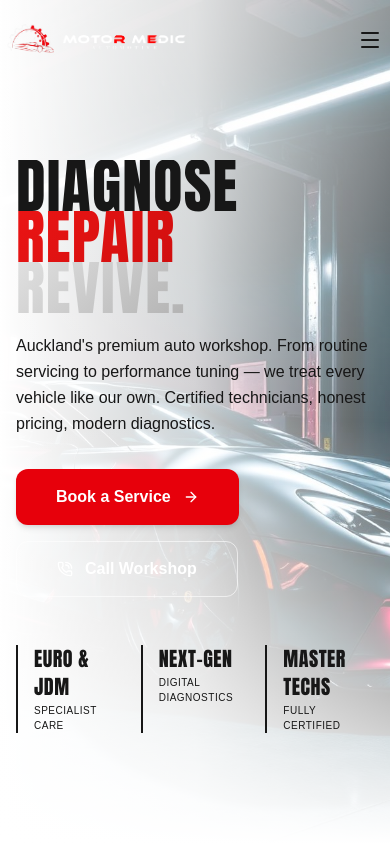
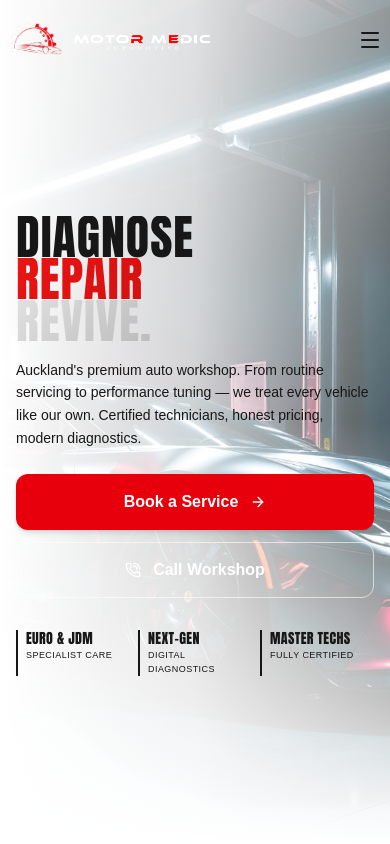
Before and after one commit to Gayathri-KS101/motor-medic, a Next.js app: page / in a window 390 px wide. Shown: the top 844 px of the page. Built offline with nearby package versions, Linux system fonts and the light colour scheme.

Commit message:
fix: adjust responsiveness of footer and navbar

```diff
--- a/app/components/Navbar.tsx
+++ b/app/components/Navbar.tsx
@@ -1,14 +1,14 @@
 "use client";
 
 import { useEffect, useState } from "react";
-import { Menu, X, Wrench } from "lucide-react";
+import { Menu, X } from "lucide-react";
 import { Button } from "./ui/button";
 
 const links = [
-  { href: "#home", label: "Home" },
+  { href: "#home",     label: "Home"     },
   { href: "#services", label: "Services" },
-  { href: "#about", label: "About" },
-  { href: "#contact", label: "Contact" },
+  { href: "#about",    label: "About"    },
+  { href: "#contact",  label: "Contact"  },
 ];
 
 export const Navbar = () => {
@@ -31,65 +31,53 @@ export const Navbar = () => {
     >
       <nav className="container flex items-center justify-between h-20 lg:h-24">
 
+        {/* ── Logo + Wordmark ── */}
         <a
           href="#home"
-    className="flex items-center gap-1 md:gap-2 shrink-0 leading-none"
+          className="flex items-center gap-1.5 sm:gap-2 shrink-0 leading-none"
         >
-    {/* LOGO */}
+          {/* Logo icon
+              360px mobile : w-16 (64px)  ← was w-14 (56px)
+              sm  640px+   : w-20 (80px)  ← was w-16
+              md  768px+   : w-24 (96px)  ← was w-20
+              lg  1024px+  : w-28 (112px) ← was w-24
+          */}
           <img
             src="/navbar/LOGO PNG.png"
             alt="MotorMedic Logo"
-      className="
-        block
-        w-14 sm:w-16 md:w-20 lg:w-24
-        h-auto
-        object-contain
-      "
+            className="block w-16 sm:w-20 md:w-24 lg:w-28 h-auto object-contain"
           />
 
-    {/* TEXT */}
-    {/* TEXT */}
+          {/* Wordmark text image
+              360px mobile : w-36 (144px) ← was w-32 (128px)
+              sm  640px+   : w-44 (176px) ← was w-40
+              md  768px+   : w-56 (224px) ← was w-52
+              lg  1024px+  : w-64 (256px) ← was w-60
+              xl  1280px+  : w-72 (288px) ← was w-68
+          */}
           <img
             src="/navbar/FONT PNG.png"
             alt="MotorMedic"
-  className="
-    block
-    w-32 sm:w-40 md:w-52 lg:w-60 xl:w-68
-    h-auto
-    object-contain
-  "
+            className="block w-36 sm:w-44 md:w-56 lg:w-64 xl:w-72 h-auto object-contain"
           />
         </a>
 
-
-
+        {/* ── Desktop nav links ── */}
         <ul className="hidden md:flex items-center gap-8">
           {links.map((l) => (
             <li key={l.href}>
               <a
                 href={l.href}
                 className="
-          relative
-          px-1 py-2
-          text-sm
-          font-medium
-          text-foreground/75
-          hover:text-white
-          transition-colors
-          duration-300
-
-          after:absolute
-          after:left-0
-          after:-bottom-0.5
-          after:h-[2px]
-          after:w-full
-          after:origin-left
-          after:scale-x-0
-          after:bg-white
-          after:shadow-[0_0_10px_rgba(255,255,255,0.9)]
-          after:transition-transform
-          after:duration-300
-
+                  relative px-1 py-2
+                  text-sm font-medium
+                  text-foreground/75 hover:text-white
+                  transition-colors duration-300
+                  after:absolute after:left-0 after:-bottom-0.5
+                  after:h-[2px] after:w-full
+                  after:origin-left after:scale-x-0
+                  after:bg-white after:shadow-[0_0_10px_rgba(255,255,255,0.9)]
+                  after:transition-transform after:duration-300
                   hover:after:scale-x-100
                 "
               >
@@ -99,12 +87,14 @@ export const Navbar = () => {
           ))}
         </ul>
 
+        {/* ── Desktop CTA ── */}
         <div className="hidden md:block">
           <Button variant="hero" size="sm" asChild>
             <a href="#contact">Book Now</a>
           </Button>
         </div>
 
+        {/* ── Mobile hamburger ── */}
         <button
           className="md:hidden text-foreground p-2"
           onClick={() => setOpen((v) => !v)}
@@ -114,9 +104,10 @@ export const Navbar = () => {
         </button>
       </nav>
 
+      {/* ── Mobile drawer ── */}
       {open && (
         <div className="md:hidden container mt-4 pb-4 animate-fade-up">
-          <ul className="flex flex-col gap-2 bg-card border border-border rounded-2xl p-4">
+          <ul className="flex flex-col gap-2 bg-card border border-border rounded-2xl p-4 backdrop-blur-sm">
             {links.map((l) => (
               <li key={l.href}>
                 <a
--- a/app/components/home/Hero.tsx
+++ b/app/components/home/Hero.tsx
@@ -1,6 +1,6 @@
 "use client";
 import { useEffect, useRef } from "react";
-import { ArrowRight, PhoneCall, MapPin } from "lucide-react";
+import { ArrowRight, PhoneCall } from "lucide-react";
 import { Button } from "../ui/button";
 import { gsap } from "gsap";
 
@@ -8,13 +8,11 @@ export const Hero = () => {
   const containerRef = useRef<HTMLDivElement>(null);
 
   useEffect(() => {
-    // Setup clean GSAP context for safe React scoped targeting
     const ctx = gsap.context(() => {
       const tl = gsap.timeline({
         defaults: { ease: "power4.out", duration: 0.9 },
       });
 
-      // Sequential entry animation flow
       tl.fromTo(".animate-badge", { opacity: 0, y: -25 }, { opacity: 1, y: 0 })
         .fromTo(
           ".animate-title-line",
@@ -37,7 +35,6 @@ export const Hero = () => {
         );
     }, containerRef);
 
-    // Cleanup animations on unmount
     return () => ctx.revert();
   }, []);
 
@@ -45,8 +42,9 @@ export const Hero = () => {
     <section
       id="home"
       ref={containerRef}
-className="relative min-h-screen flex items-center overflow-hidden px-4 sm:px-6 md:px-4 lg:px-5 xl:px-4" >
-      {/* Background Image Setup */}
+      className="relative min-h-screen flex items-center overflow-hidden px-4 sm:px-6 md:px-4 lg:px-5 xl:px-4"
+    >
+      {/* Background Image */}
       <img
         src="/hero-workshop/hero-workshop.jpg"
         alt="MotorMedic Auckland workshop interior with mechanic servicing a sports car"
@@ -54,41 +52,67 @@ className="relative min-h-screen flex items-center overflow-hidden px-4 sm:px-6
         height={1280}
         className="absolute inset-0 w-full h-full object-cover"
       />
+
       {/* Gradient Vignettes */}
       <div className="absolute inset-0 bg-gradient-to-r from-background via-background/80 to-background/30" />
       <div className="absolute inset-0 bg-gradient-to-t from-background via-transparent to-background/40" />
 
-      {/* Main Content Area */}
+      {/* Main Content */}
       <div className="container relative z-10 pt-24 pb-12 md:pt-28 md:pb-14">
         <div className="max-w-3xl">
 
-          {/* Location Badge */}
-
-
-          {/* Heading - Split by block spans for precise GSAP staggering */}
-          <h1 className="font-display text-6xl md:text-8xl lg:text-9xl leading-[0.85] mb-5 overflow-hidden">
+          {/* Heading
+              Mobile  : text-5xl  (~48px) — fits 320–430px screens comfortably
+              sm 640+ : text-6xl  (~60px)
+              md 768+ : text-7xl  (~72px)
+              lg 1024+: text-8xl  (~96px)
+              xl 1280+: text-9xl  (~128px) — original desktop size
+          */}
+          <h1 className="
+            font-display leading-[0.88]
+            text-5xl
+            sm:text-6xl
+            md:text-7xl
+            lg:text-8xl
+            xl:text-9xl
+            mb-4 sm:mb-5
+            overflow-hidden
+          ">
             <span className="block animate-title-line opacity-0">DIAGNOSE</span>
             <span className="block text-gradient-primary animate-title-line opacity-0">REPAIR</span>
             <span className="block text-gradient-silver animate-title-line opacity-0">REVIVE.</span>
           </h1>
 
-          {/* Subtext Description */}
-          <p className="animate-desc opacity-0 text-base md:text-lg text-muted-foreground max-w-xl mb-8 leading-relaxed">
+          {/* Description
+              Slightly smaller on mobile, grows at md+
+          */}
+          <p className="
+            animate-desc opacity-0
+            text-sm
+            sm:text-base
+            md:text-lg
+            text-muted-foreground
+            max-w-xl
+            mb-6 sm:mb-8
+            leading-relaxed
+          ">
             Auckland's premium auto workshop. From routine servicing to performance tuning —
             we treat every vehicle like our own. Certified technicians, honest pricing, modern diagnostics.
           </p>
 
-          {/* Call To Actions */}
-          <div className="flex flex-wrap gap-4 mb-12">
+          {/* CTAs
+              Stack vertically on very small screens, row from sm+
+          */}
+          <div className="flex flex-col sm:flex-row flex-wrap gap-3 sm:gap-4 mb-8 sm:mb-12">
             <div className="animate-cta opacity-0">
-              <Button variant="hero" size="xl" asChild>
+              <Button variant="hero" size="xl" className="w-full sm:w-auto" asChild>
                 <a href="#contact">
                   Book a Service <ArrowRight className="ml-1" />
                 </a>
               </Button>
             </div>
             <div className="animate-cta opacity-0">
-              <Button variant="outlineGlow" size="xl" asChild>
+              <Button variant="outlineGlow" size="xl" className="w-full sm:w-auto" asChild>
                 <a href="tel:+6499000000">
                   <PhoneCall className="mr-1" /> Call Workshop
                 </a>
@@ -96,16 +120,38 @@ className="relative min-h-screen flex items-center overflow-hidden px-4 sm:px-6
             </div>
           </div>
 
-          {/* Core Feature Value Propositions (Replacing old review/history stats) */}
-          <div className="grid grid-cols-3 gap-4 md:gap-6 max-w-xl lg:max-w-3xl ">
+          {/* Feature cards
+              Mobile : compact text, tighter padding
+              md+    : restore original sizing
+          */}
+          <div className="grid grid-cols-3 gap-2 sm:gap-4 md:gap-6 max-w-xl lg:max-w-3xl">
             {[
-              { title: "EURO & JDM", subtitle: "Specialist Care" },
-              { title: "NEXT-GEN", subtitle: "Digital Diagnostics" },
-              { title: "MASTER TECHS", subtitle: "Fully Certified" },
+              { title: "EURO & JDM",    subtitle: "Specialist Care"      },
+              { title: "NEXT-GEN",      subtitle: "Digital Diagnostics"  },
+              { title: "MASTER TECHS",  subtitle: "Fully Certified"      },
             ].map((f) => (
-              <div key={f.subtitle} className="animate-feature opacity-0 border-l-2 border-primary pl-4">
-                <div className="font-display text-xl md:text-2xl text-foreground tracking-wide">{f.title}</div>
-                <div className="text-[10px] md:text-xs uppercase tracking-wider text-muted-foreground mt-0.5">
+              <div
+                key={f.subtitle}
+                className="animate-feature opacity-0 border-l-2 border-primary pl-2 sm:pl-4"
+              >
+                {/* Title: smaller on mobile so it doesn't wrap awkwardly */}
+                <div className="
+                  font-display tracking-wide text-foreground
+                  text-sm
+                  sm:text-lg
+                  md:text-xl
+                  lg:text-2xl
+                  leading-tight
+                ">
+                  {f.title}
+                </div>
+                {/* Subtitle: hide on very small screens, show from xs+ */}
+                <div className="
+                  uppercase tracking-wider text-muted-foreground mt-0.5
+                  text-[9px]
+                  sm:text-[10px]
+                  md:text-xs
+                ">
                   {f.subtitle}
                 </div>
               </div>
--- a/app/globals.css
+++ b/app/globals.css
@@ -30,13 +30,11 @@ body {
 @tailwind utilities;
 
 /* ─────────────────────────────────────────────
-   DESIGN SYSTEM
-   All colors MUST be HSL.
+   DESIGN SYSTEM — All colors MUST be HSL.
 ───────────────────────────────────────────── */
 
 @layer base {
   :root {
-    /* MotorMedic — Black / Red / Silver */
     --background: 0 0% 6%;
     --foreground: 0 0% 96%;
 
@@ -94,32 +92,23 @@ body {
   .dark {
     --background: 222.2 84% 4.9%;
     --foreground: 210 40% 98%;
-
     --card: 222.2 84% 4.9%;
     --card-foreground: 210 40% 98%;
-
     --popover: 222.2 84% 4.9%;
     --popover-foreground: 210 40% 98%;
-
     --primary: 210 40% 98%;
     --primary-foreground: 222.2 47.4% 11.2%;
-
     --secondary: 217.2 32.6% 17.5%;
     --secondary-foreground: 210 40% 98%;
-
     --muted: 217.2 32.6% 17.5%;
     --muted-foreground: 215 20.2% 65.1%;
-
     --accent: 217.2 32.6% 17.5%;
     --accent-foreground: 210 40% 98%;
-
     --destructive: 0 62.8% 30.6%;
     --destructive-foreground: 210 40% 98%;
-
     --border: 217.2 32.6% 17.5%;
     --input: 217.2 32.6% 17.5%;
     --ring: 212.7 26.8% 83.9%;
-
     --sidebar-background:        240 5.9% 10%;
     --sidebar-foreground:        240 4.8% 95.9%;
     --sidebar-primary:           224.3 76.3% 48%;
@@ -135,7 +124,6 @@ body {
   body {
     font-family: 'Inter', system-ui, sans-serif;
   }
-
   h1, h2, h3, .font-display {
     font-family: 'Bebas Neue', Impact, sans-serif;
     letter-spacing: 0.02em;
@@ -158,22 +146,18 @@ body {
 }
 
 /* ─────────────────────────────────────────────
-   MARQUEE  (shared utility, used in multiple sections)
+   MARQUEE
 ───────────────────────────────────────────── */
 
-/* Legacy class used elsewhere in the project */
 .marquee {
   animation: marquee 28s linear infinite;
 }
-.marquee:hover {
-  animation-play-state: paused;
-}
+.marquee:hover { animation-play-state: paused; }
 @keyframes marquee {
   from { transform: translateX(0); }
   to   { transform: translateX(-50%); }
 }
 
-/* Footer marquee (slightly slower, separate keyframe name to avoid conflict) */
 @keyframes marquee-scroll {
   from { transform: translateX(0); }
   to   { transform: translateX(-50%); }
@@ -181,27 +165,28 @@ body {
 .marquee-track {
   display: flex;
   width: max-content;
+  will-change: transform;
   animation: marquee-scroll 30s linear infinite;
 }
-.marquee-track:hover {
-  animation-play-state: paused;
-}
+.marquee-track:hover { animation-play-state: paused; }
 
-/* Soft fade mask on both edges */
 .marquee-fade {
   overflow: hidden;
   width: 100%;
+  min-width: 0;
   -webkit-mask-image: linear-gradient(to right, transparent 0%, black 12%, black 88%, transparent 100%);
           mask-image: linear-gradient(to right, transparent 0%, black 12%, black 88%, transparent 100%);
 }
 
 /* ─────────────────────────────────────────────
-   FOOTER — LAYOUT
+   FOOTER — ROOT
 ───────────────────────────────────────────── */
 
 .footer-root {
   position: relative;
   overflow: hidden;
+  width: 100%;
+  box-sizing: border-box;
   background: radial-gradient(
     ellipse 80% 60% at 50% 0%,
     rgba(110,8,8,0.42)  0%,
@@ -211,7 +196,6 @@ body {
   );
 }
 
-/* Grain texture — decorative overlay rendered behind all content */
 .footer-grain::before {
   content: '';
   position: absolute;
@@ -222,13 +206,14 @@ body {
   z-index: 0;
 }
 
-/* Stacks children above the grain layer */
 .footer-content {
   position: relative;
   z-index: 1;
+  width: 100%;
+  box-sizing: border-box;
+  min-width: 0;
 }
 
-/* Ambient crimson radial bloom at the top edge */
 .footer-bloom {
   position: absolute;
   top: 0;
@@ -241,34 +226,23 @@ body {
   z-index: 0;
 }
 
-/* 4-column info grid */
-.footer-grid {
-  max-width: 1420px;
-  margin: 0 auto;
-  padding: 3.2rem 1.6rem 2.4rem;
-  display: grid;
-  grid-template-columns: minmax(280px, 1.25fr) repeat(3, minmax(160px, 1fr));
-  gap: 3.5rem;
-}
-
 /* ─────────────────────────────────────────────
    FOOTER — DIVIDERS
 ───────────────────────────────────────────── */
 
-/* Metallic silver top-divider with soft blur halo */
 .silver-divider {
   height: 1px;
   position: relative;
   margin: 0 4%;
   background: linear-gradient(
     to right,
-    transparent            0%,
+    transparent 0%,
     rgba(200,200,210,0.08) 15%,
     rgba(220,215,225,0.55) 38%,
     rgba(255,252,255,0.85) 50%,
     rgba(220,215,225,0.55) 62%,
     rgba(200,200,210,0.08) 85%,
-    transparent           100%
+    transparent 100%
   );
 }
 .silver-divider::after {
@@ -280,7 +254,6 @@ body {
   opacity: 0.5;
 }
 
-/* Thin crimson separator between marquee and grid */
 .crimson-divider {
   height: 1px;
   margin: 0 6%;
@@ -299,13 +272,15 @@ body {
 ───────────────────────────────────────────── */
 
 .footer-brands-section {
-  padding: 3.5rem 0;
+  padding: 2.8rem 0;
+  overflow: hidden;
+  width: 100%;
+  box-sizing: border-box;
 }
 
 .footer-brands-label {
   text-align: center;
-  margin-bottom: 2.5rem;
-  /* optical centre offset for wide letter-spacing */
+  margin-bottom: 2rem;
   padding-left: 0.5em;
   font-size: 0.65rem;
   font-weight: 500;
@@ -314,35 +289,45 @@ body {
   color: rgba(190,185,195,0.55);
 }
 
+/* Mobile-first brand items */
 .brand-item {
   display: flex;
   flex-direction: column;
   align-items: center;
-  min-width: 140px;
-  padding: 0 1.5rem;
+  min-width: 80px;
+  padding: 0 0.75rem;
   opacity: 0.5;
+  flex-shrink: 0;
   transition: opacity 0.35s ease, transform 0.35s ease;
   cursor: default;
 }
-.brand-item:hover {
-  opacity: 1;
-  transform: translateY(-3px);
-}
+.brand-item:hover { opacity: 1; transform: translateY(-3px); }
 
 .brand-item img {
-  height: 2.6rem;
+  height: clamp(1.5rem, 3.5vw, 2.6rem);
+  max-width: 64px;
   width: auto;
   object-fit: contain;
-  margin-bottom: 0.75rem;
+  margin-bottom: 0.6rem;
   filter: grayscale(100%) brightness(1.6) contrast(0.9);
 }
 
 .brand-item span {
-  font-size: 0.6rem;
+  font-size: clamp(0.45rem, 1.1vw, 0.6rem);
   font-weight: 600;
-  letter-spacing: 0.28em;
+  letter-spacing: 0.22em;
   text-transform: uppercase;
   color: rgba(185,182,192,0.7);
+  white-space: nowrap;
+}
+
+@media (min-width: 640px) {
+  .brand-item { min-width: 110px; padding: 0 1.1rem; }
+}
+@media (min-width: 1100px) {
+  .brand-item { min-width: 140px; padding: 0 1.5rem; }
+  .brand-item img { height: 2.6rem; max-width: none; margin-bottom: 0.75rem; }
+  .brand-item span { font-size: 0.6rem; letter-spacing: 0.28em; }
 }
 
 /* ─────────────────────────────────────────────
@@ -355,27 +340,34 @@ body {
   gap: 0.7rem;
   margin-bottom: 1rem;
   text-decoration: none;
+  max-width: 100%;
 }
 
 .footer-brand-logo {
-  width: clamp(4.8rem, 7vw, 5.8rem);
+  width: clamp(3.8rem, 7vw, 5.8rem);
   height: auto;
   object-fit: contain;
   display: block;
+  flex-shrink: 0;
 }
 
 .footer-brand-wordmark {
-  width: clamp(10rem, 14vw, 13rem);
+  width: clamp(8rem, 14vw, 13rem);
   height: auto;
   object-fit: contain;
   display: block;
+  flex-shrink: 1;
+  min-width: 0;
 }
 
 .footer-brand-desc {
   font-size: 0.8rem;
   color: rgba(170,165,178,0.7);
   line-height: 1.7;
-  max-width: 240px;
+  max-width: 100%;
+}
+@media (min-width: 640px) {
+  .footer-brand-desc { max-width: 280px; }
 }
 
 .footer-social-row {
@@ -398,7 +390,7 @@ body {
 }
 
 /* ─────────────────────────────────────────────
-   FOOTER — INFO LISTS (address / contact / hours)
+   FOOTER — INFO LISTS
 ───────────────────────────────────────────── */
 
 .footer-info-link {
@@ -409,10 +401,12 @@ body {
   gap: 0.5rem;
   text-decoration: none;
   transition: color 0.2s ease;
+  word-break: break-word;
+  overflow-wrap: anywhere;
+  min-width: 0;
+  width: 100%;
 }
-.footer-info-link:hover {
-  color: rgba(220,220,230,0.9);
-}
+.footer-info-link:hover { color: rgba(220,220,230,0.9); }
 
 .footer-info-list {
   list-style: none;
@@ -420,9 +414,11 @@ body {
   margin: 0;
   display: flex;
   flex-direction: column;
+  width: 100%;
+  min-width: 0;
 }
 .footer-info-list.gap-contact { gap: 0.85rem; }
-.footer-info-list.gap-hours   { gap: 0.7rem;  }
+.footer-info-list.gap-hours   { gap: 0.7rem; }
 
 .footer-hours-item {
   display: flex;
@@ -431,9 +427,7 @@ body {
   font-size: 0.82rem;
   color: rgba(155,150,165,0.75);
 }
-.footer-hours-item.closed {
-  color: rgba(130,125,140,0.55);
-}
+.footer-hours-item.closed { color: rgba(130,125,140,0.55); }
 
 .footer-hours-day {
   color: rgba(185,182,195,0.65);
@@ -453,6 +447,7 @@ body {
   align-items: center;
   justify-content: center;
   color: rgba(200,200,210,0.7);
+  flex-shrink: 0;
   transition: background 0.25s ease, border-color 0.25s ease, transform 0.25s ease;
 }
 .social-btn:hover {
@@ -468,21 +463,32 @@ body {
 
 .footer-bottom {
   border-top: 1px solid rgba(255,255,255,0.05);
+  width: 100%;
+  box-sizing: border-box;
 }
 
 .footer-bottom-inner {
   max-width: 1200px;
   margin: 0 auto;
-  padding: 1.4rem 2rem;
+  padding: 1.4rem 1.2rem;
   display: flex;
   flex-wrap: wrap;
   align-items: center;
   justify-content: space-between;
-  gap: 0.75rem;
+  gap: 0.5rem;
   font-size: 0.7rem;
   color: rgba(120,115,130,0.6);
   letter-spacing: 0.04em;
 }
-.footer-bottom-inner p {
-  margin: 0;
+@media (max-width: 480px) {
+  .footer-bottom-inner {
+    flex-direction: column;
+    align-items: center;
+    text-align: center;
+    gap: 0.3rem;
+  }
 }
+@media (min-width: 640px) {
+  .footer-bottom-inner { padding: 1.4rem 2rem; }
+}
+.footer-bottom-inner p { margin: 0; }
```
Also changed, not shown: app/components/footer/Footer.tsx (+26 -27 lines), app/services/page.tsx (added), app/services/service.tsx (deleted). Lines whose indentation alone changed are shown as unchanged.
